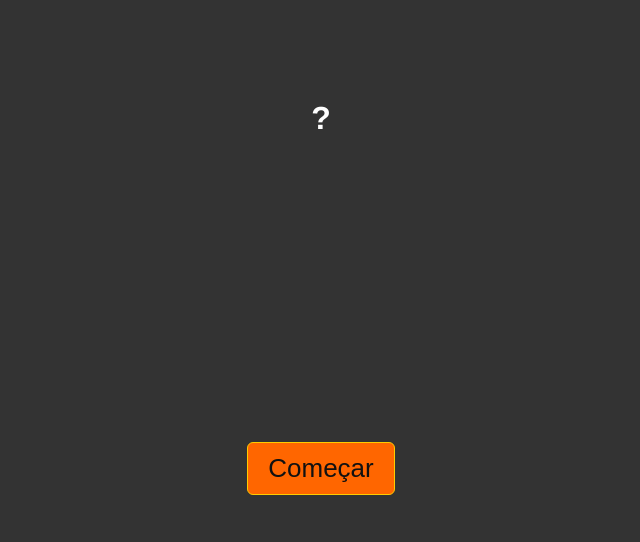
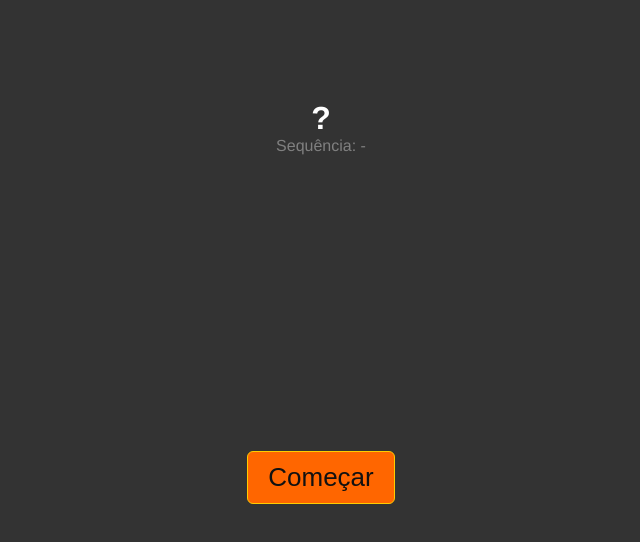
Before and after one commit to thiago-lira/sequence-numbers, a Vue app: page / in a window 1280 px wide. Shown: the top 542 px of the page, without its empty margins (319-959 px from the left). Built offline with nearby package versions, Linux system fonts and the light colour scheme.

Commit message:
Show hidden numbers

```diff
--- a/src/components/MainContent.vue
+++ b/src/components/MainContent.vue
@@ -19,6 +19,10 @@
         <h1>
           {{ lastNumber }}
         </h1>
+
+        <p class="gray-text">
+          Sequência: {{ hiddenNumbers }}
+        </p>
       </div>
     </div>
 
@@ -62,6 +66,16 @@ export default {
 
     const lastNumber = computed(() => {
       return showNumber.value ? numbers.value.at(-1) : '?'
+    })
+
+    const hiddenNumbers = computed(() => {
+      const { value } = guess
+
+      if (value.length === 0) {
+        return '-'
+      }
+
+      return value.join('-').replaceAll(/[0-9]/g, 'x')
     })
 
     const correctSequence = computed(() => numbers.value.join('-'))
@@ -126,6 +140,7 @@ export default {
     }
 
     return {
+      guess,
       start,
       isGameOver,
       isPlaying,
@@ -134,6 +149,7 @@ export default {
       keyLabels,
       addGuess,
       check,
+      hiddenNumbers,
       correctSequence,
       wrongSequence,
     }
@@ -154,6 +170,10 @@ export default {
 
 .output-display {
   padding-top: 100px;
+
+  .gray-text {
+    color: gray;
+  }
 }
 
 .game-over {
```
